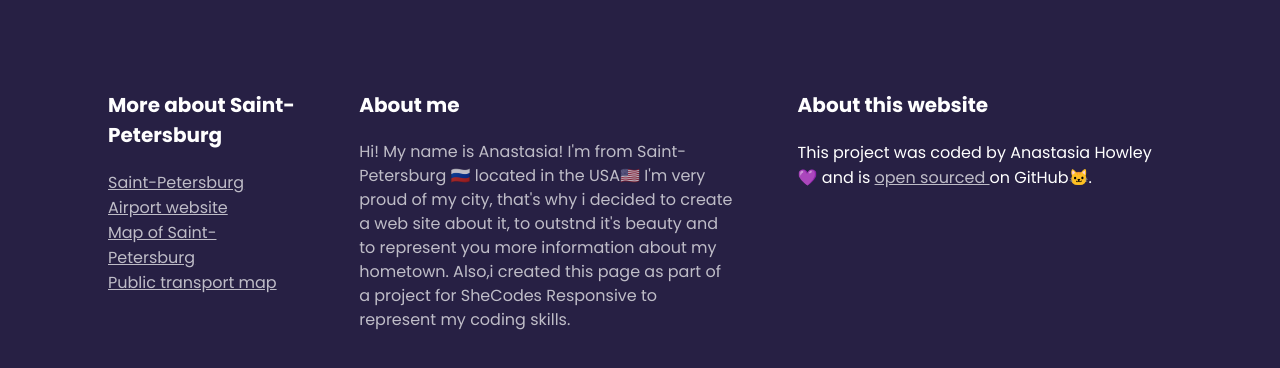
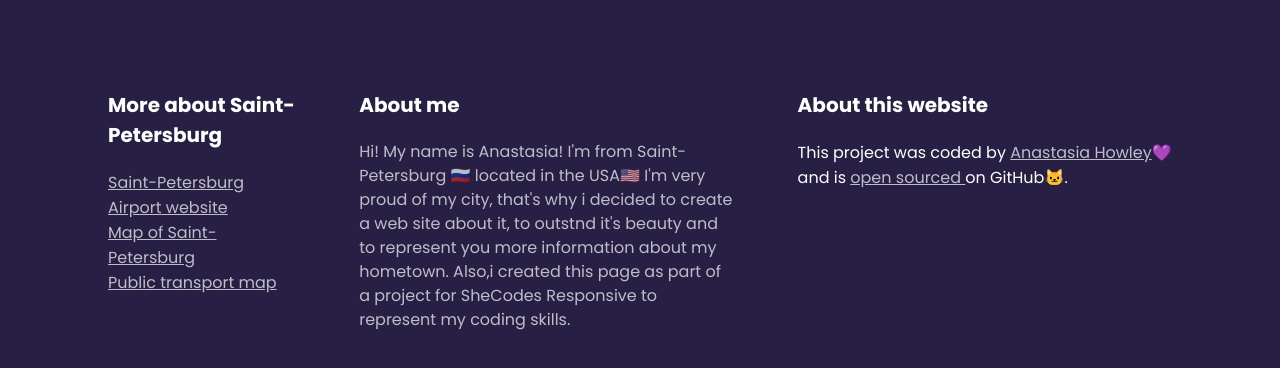
Before and after one commit to Anahowley/saintp_project, a plain HTML site: page index.html in a window 1280 px wide. Shown: the part 4277-4645 px from the top of the page. Drawn offline with Linux system fonts and the light colour scheme; a script that the page names is missing.

Commit message:
added a link to my SheCodes account

```diff
--- a/index.html
+++ b/index.html
@@ -521,7 +521,8 @@
                 </div>
                 <div>
                     <h3>About this website</h3>
-                    This project was coded by Anastasia Howley 💜 and is
+                    This project was coded by <a href="https://www.shecodes.io/graduates/73920-anastasia-howley"
+                        target="_blank">Anastasia Howley</a>💜 and is
                     <a href="https://github.com/Anahowley" target="_blank">
                         open sourced </a> on GitHub🐱.
                     </p>
```
